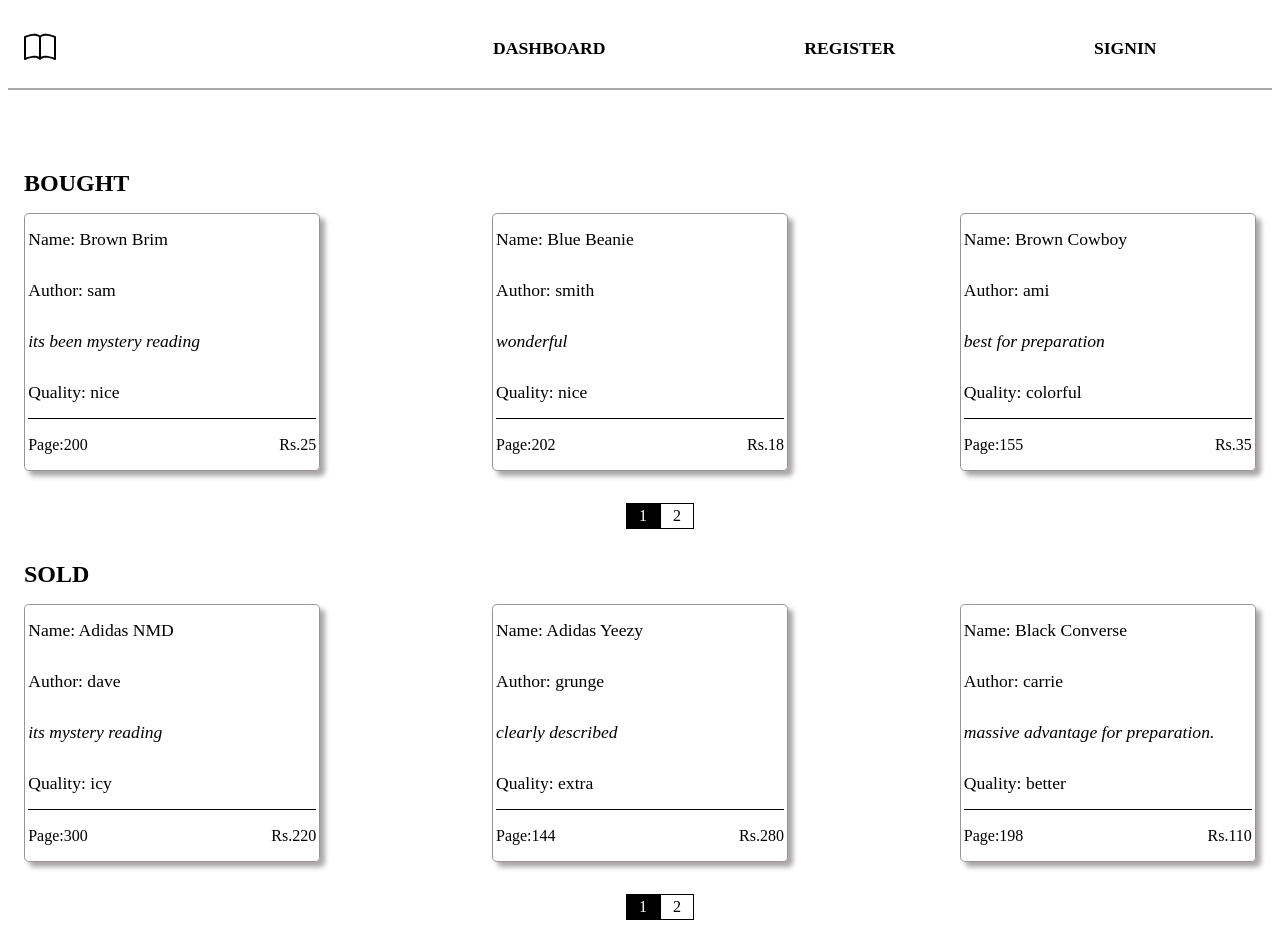
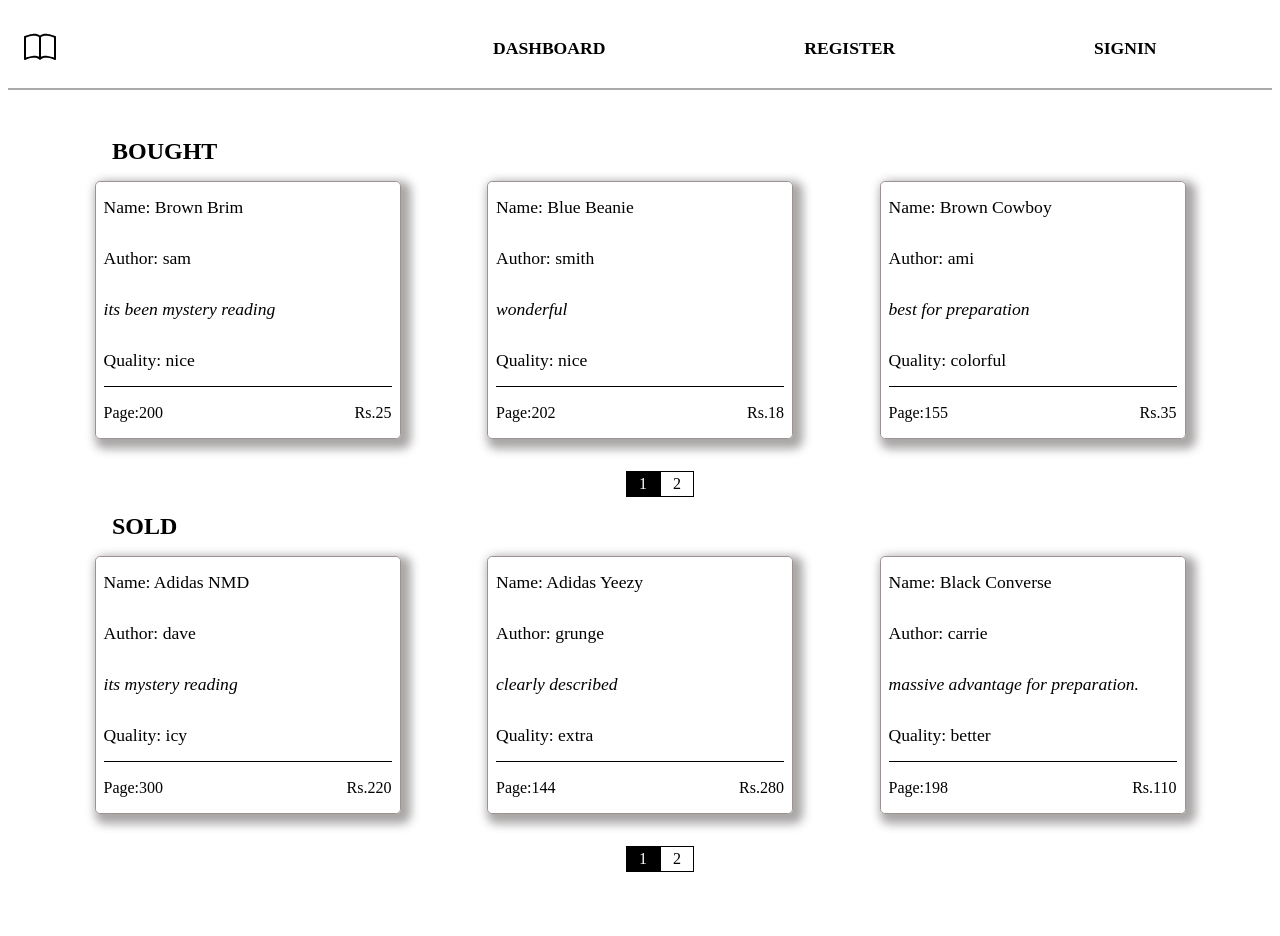
Before and after one commit to fagojs/padantey, a React (Create React App) app: page / in a window 1280 px wide. After the commit the page ends 888 px from the top, so only its background shows below. Built offline with nearby package versions, Linux system fonts and the light colour scheme.

Commit message:
small changes to styling

```diff
--- a/src/components/dashboard/dashboard-item/dashboard-item.css
+++ b/src/components/dashboard/dashboard-item/dashboard-item.css
@@ -7,8 +7,8 @@
   margin: 1rem 1rem 1rem 0;
   border: 1px solid rgb(156, 146, 146);
   border-radius: 0.3rem;
-  box-shadow: 5px 5px 5px rgba(160, 156, 156, 0.9);
-  padding: 0 0.2rem;
+  box-shadow: 5px 5px 10px 5px rgba(160, 156, 156, 0.9);
+  padding: 0 0.5rem;
 }
 .item-header {
   height: 80%;
--- a/src/components/dashboard/dashboard-page/dashboard-page.css
+++ b/src/components/dashboard/dashboard-page/dashboard-page.css
@@ -1,3 +1,3 @@
 .dashboard-container {
-  margin-top: 5rem;
+  margin-top: 3rem;
 }
--- a/src/components/dashboard/dashboard-preview/dashboard-preview.css
+++ b/src/components/dashboard/dashboard-preview/dashboard-preview.css
@@ -1,17 +1,12 @@
-.dashboard-preview {
-  margin-top: 2rem;
-}
 .preview-title {
   font-size: 1.5rem;
   font-weight: bold;
   text-transform: uppercase;
-  display: flex;
-  align-items: flex-start;
-  margin-left: 1rem;
+  margin-left: 6.5rem;
 }
 .preview-items {
   display: flex;
   flex-wrap: wrap;
-  justify-content: space-between;
+  justify-content: space-evenly;
   margin-left: 1rem;
 }
```
